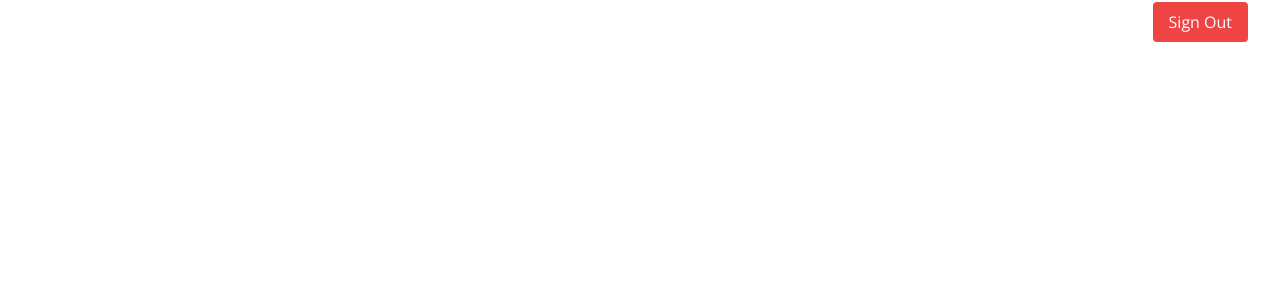
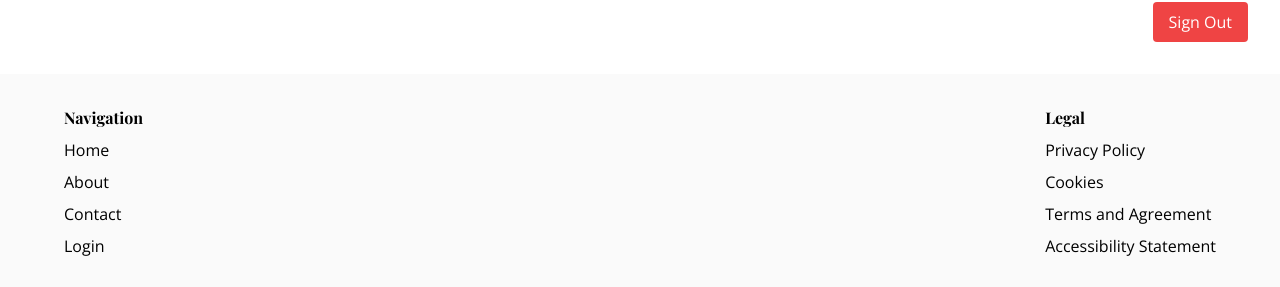
Before and after one commit to BorofskyDev/escape-from-eden-sql, a Next.js app: page /admin in a window 1280 px wide. Shown: the part 520-807 px from the top of the page. Built offline with nearby package versions, Linux system fonts and the light colour scheme; no server answers; the database is empty.

Commit message:
Add footer component and update layout to include it; adjust RichTextEditor height and change posts fetch endpoint to admin

```diff
--- /dev/null
+++ b/app/api/admin/posts/route.ts
@@ -0,0 +1,51 @@
+// app/api/admin/posts/route.ts
+import { NextResponse } from 'next/server'
+import { PrismaClient } from '@prisma/client'
+
+const prisma = new PrismaClient()
+
+export async function GET(request: Request) {
+  try {
+    const { searchParams } = new URL(request.url)
+    const page = Number(searchParams.get('page')) || 1
+    const limit = Number(searchParams.get('limit')) || 10
+    const skip = (page - 1) * limit
+
+    // No filter for published status here, so drafts are included.
+    const posts = await prisma.post.findMany({
+      skip,
+      take: limit + 1, // for determining hasNextPage
+      orderBy: {
+        updatedAt: 'desc',
+      },
+      select: {
+        id: true,
+        title: true,
+        featuredImage: true,
+        published: true,
+        publishedAt: true,
+        createdAt: true,
+        updatedAt: true,
+        description: true,
+        content: true,
+        slug: true,
+        categoryId: true,
+        category: { select: { id: true, name: true } },
+        tags: { select: { id: true, name: true } },
+      },
+    })
+
+    const total = await prisma.post.count()
+
+    let hasNextPage = false
+    if (posts.length > limit) {
+      hasNextPage = true
+      posts.pop()
+    }
+
+    return NextResponse.json({ posts, hasNextPage, total })
+  } catch (error) {
+    console.error('Error fetching admin posts:', error)
+    return NextResponse.json({ error: 'Error fetching posts' }, { status: 500 })
+  }
+}
--- a/app/layout.tsx
+++ b/app/layout.tsx
@@ -3,6 +3,7 @@ import type { Metadata } from 'next'
 import Providers from './providers'
 import { Playfair_Display, Open_Sans } from 'next/font/google'
 import Navbar from '@/components/layouts/header/Navbar'
+import Footer from '@/components/layouts/footer/Footer'
 
 const playfair = Playfair_Display({
   display: 'swap',
@@ -35,6 +36,7 @@ export default function RootLayout({
         <Providers>
           <Navbar />
           {children}
+          <Footer />
         </Providers>
       </body>
     </html>
--- /dev/null
+++ b/components/layouts/footer/Footer.tsx
@@ -0,0 +1,50 @@
+// components/layout/footer/Footer.tsx
+import Link from 'next/link'
+
+export default function Footer() {
+  return (
+    <footer className='bg-bg1 py-8'>
+      <div className='max-w-7xl mx-auto px-6 md:px-8 lg:px-16'>
+        <div className='flex flex-col md:flex-row md:justify-between text-center md:text-left'>
+          {/* Navigation Column */}
+          <div className='mb-6 md:mb-0'>
+            <h3 className='font-bold mb-2'>Navigation</h3>
+            <ul className='space-y-2'>
+              <li>
+                <Link href='/'>Home</Link>
+              </li>
+              <li>
+                <Link href='/about'>About</Link>
+              </li>
+              <li>
+                <Link href='/contact'>Contact</Link>
+              </li>
+              <li>
+                <Link href='/login'>Login</Link>
+              </li>
+            </ul>
+          </div>
+
+          {/* Legal Disclosures Column */}
+          <div>
+            <h3 className='font-bold mb-2'>Legal</h3>
+            <ul className='space-y-2'>
+              <li>
+                <Link href='/privacy-policy'>Privacy Policy</Link>
+              </li>
+              <li>
+                <Link href='/cookies'>Cookies</Link>
+              </li>
+              <li>
+                <Link href='/terms'>Terms and Agreement</Link>
+              </li>
+              <li>
+                <Link href='/accessibility'>Accessibility Statement</Link>
+              </li>
+            </ul>
+          </div>
+        </div>
+      </div>
+    </footer>
+  )
+}
--- a/components/ui/inputs/RichTextEditor.tsx
+++ b/components/ui/inputs/RichTextEditor.tsx
@@ -179,7 +179,7 @@ export default function RichTextEditor({
         </button>
       </div>
       {/* Editor Content */}
-      <EditorContent editor={editor} className='border rounded p-4 h-40' />
+      <EditorContent editor={editor} className='border rounded p-4 h-96 overflow-auto' />
     </div>
   )
 }
--- a/lib/hooks/usePosts.ts
+++ b/lib/hooks/usePosts.ts
@@ -21,7 +21,8 @@ export function usePosts(page: number = 1, limit: number = 10) {
     async function fetchPosts() {
       setLoading(true)
       try {
-        const res = await fetch(`/api/posts?limit=${limit}&page=${page}`)
+        // Note: use the admin endpoint here.
+        const res = await fetch(`/api/admin/posts?limit=${limit}&page=${page}`)
         if (!res.ok) {
           throw new Error(`Error fetching posts: ${res.statusText}`)
         }
```
